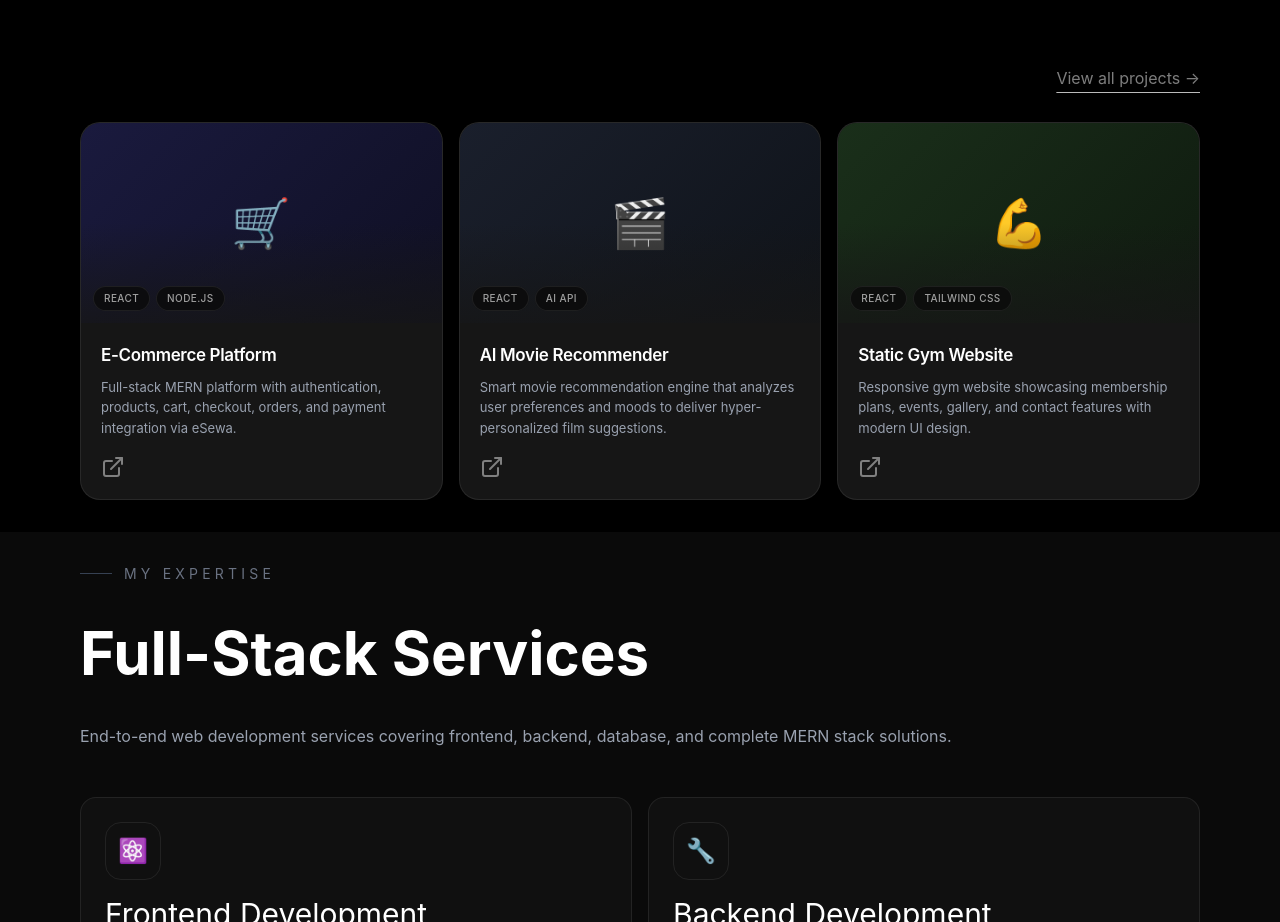
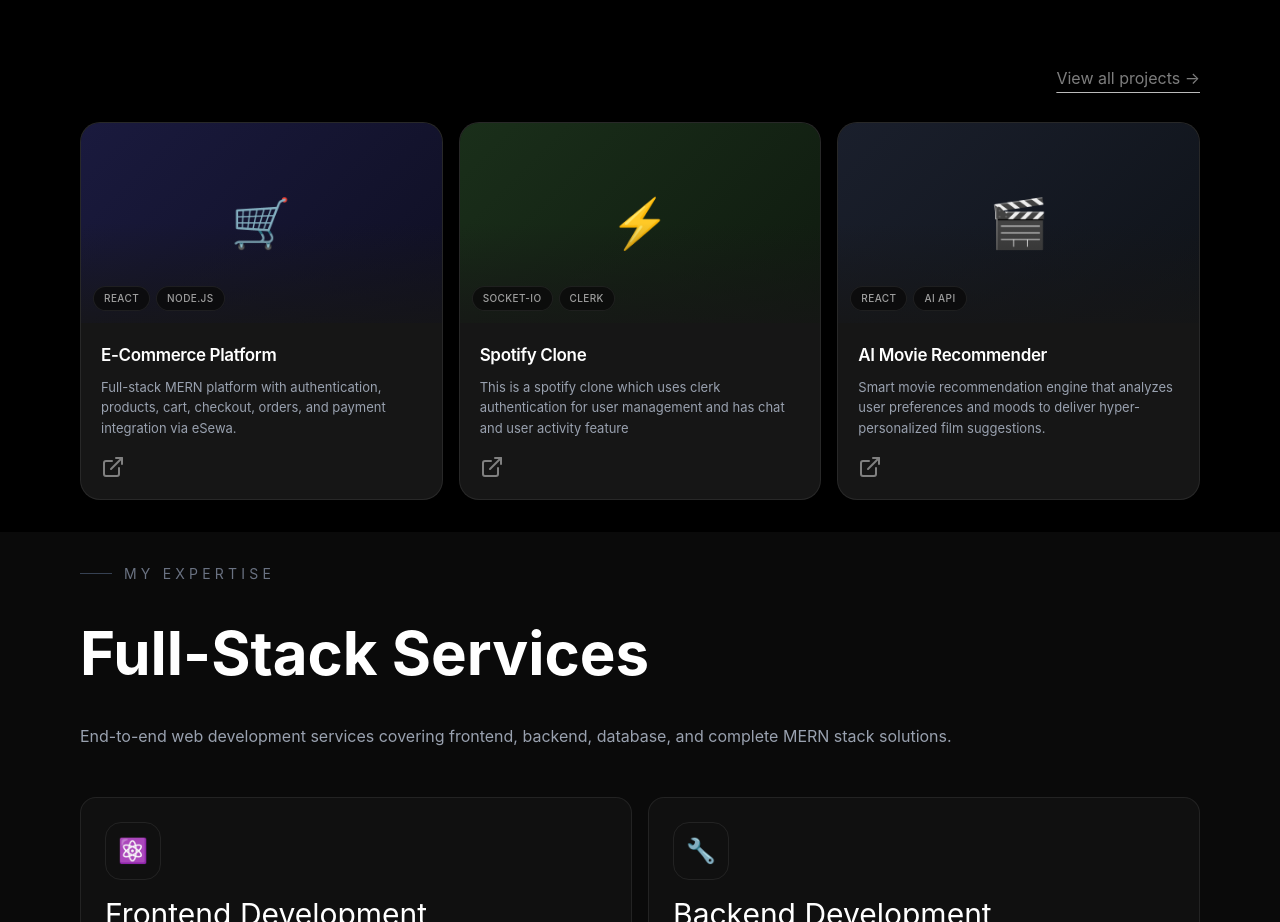
Before and after one commit to krishthakur269326-spec/Portfolio, a React (Vite) app: page / in a window 1280 px wide. Shown: the part 2786-3708 px from the top of the page. Built offline with nearby package versions, Linux system fonts and the light colour scheme.

Commit message:
updating projects

```diff
--- a/src/components/ProjectSection.jsx
+++ b/src/components/ProjectSection.jsx
@@ -15,6 +15,17 @@ const ProjectSection = () => {
       bgcolor2: "#0f0f23",
     },
     {
+      icon: "⚡",
+      tool1: "SOCKET-IO",
+      tool2: "CLERK",
+      title: "Spotify Clone",
+      description:
+        "This is a spotify clone which uses clerk authentication for user management and has chat and user activity feature",
+      link: "https://spotify-frontend-2e8l.onrender.com/",
+      bgcolor1: "#1a2f1a",
+      bgcolor2: "#0f1a0f",
+    },
+    {
       icon: "🎬",
       tool1: "REACT",
       tool2: "AI API",
@@ -25,17 +36,7 @@ const ProjectSection = () => {
       bgcolor1: "#1a1f2c",
       bgcolor2: "#0f1319",
     },
-    {
-      icon: "💪",
-      tool1: "REACT",
-      tool2: "TAILWIND CSS",
-      title: "Static Gym Website",
-      description:
-        "Responsive gym website showcasing membership plans, events, gallery, and contact features with modern UI design.",
-      link: "https://gym-website2-iota.vercel.app/",
-      bgcolor1: "#1a2f1a",
-      bgcolor2: "#0f1a0f",
-    },
+
   ];
 
   return (
```
